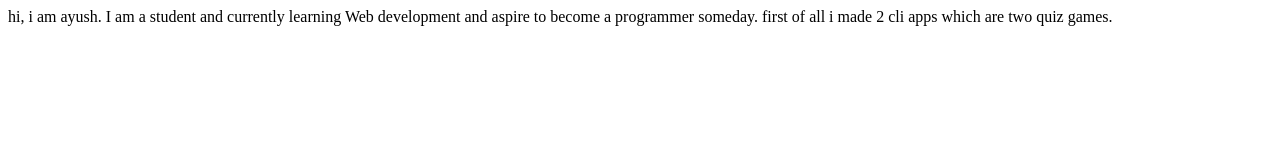
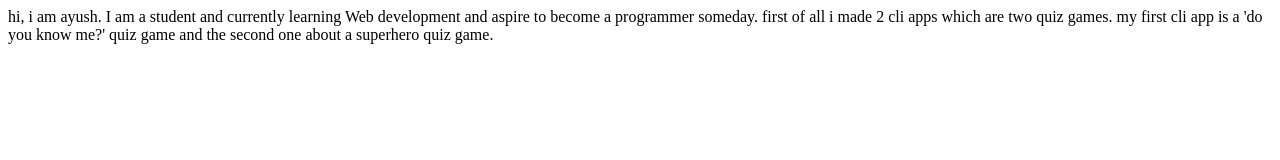
Before and after one commit to ayush6701/my-demo-website, a plain HTML site: page index.html in a window 1280 px wide. Drawn offline with Linux system fonts and the light colour scheme.

Commit message:
update project details

```diff
--- a/index.html
+++ b/index.html
@@ -10,5 +10,6 @@
     hi, i am ayush. I am a student and currently learning Web development
     and aspire to become a programmer someday.
     first of all i made 2 cli apps which are two quiz games.
+    my first cli app is a 'do you know me?' quiz game and the second one about a superhero quiz game.
 </body>
 </html>
```
